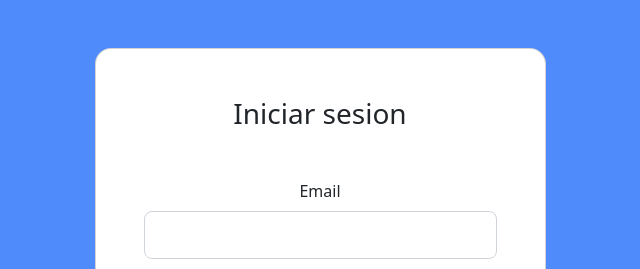
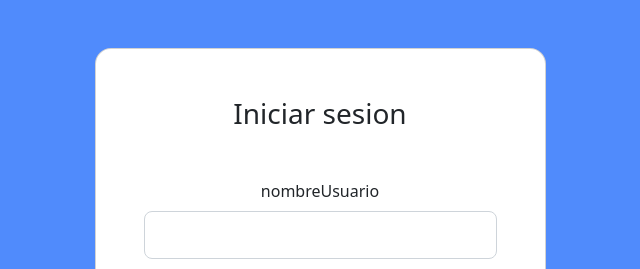
Before and after one commit to mgMarquez/portfolio-FrontEnd, an Angular app: page /login in a window 1280 px wide. Shown: the top 269 px of the page, without its empty margins (320-960 px from the left). Built offline with nearby package versions, Linux system fonts and the light colour scheme.

Commit message:
login portfolio

```diff
--- a/src/app/components/login/login.component.html
+++ b/src/app/components/login/login.component.html
@@ -8,20 +8,23 @@
               <h3 class="mb-5">Iniciar sesion</h3>
 
               <div class="form-outline mb-4">
-                <label class="form-label" for="typeEmailX-2">Email</label>
+                <label class="form-label" for="typeEmailX-2">nombreUsuario</label>
                 <input
                   type="email"
                   id="typeEmailX-2"
                   class="form-control form-control-lg"
-                  formControlName="email"
-                  [ngClass]="{'is-invalid':Email?.errors && Email?.touched, 'is-valid': !Email?.errors && Email?.touched}"
+                  formControlName="nombreUsuario"
+                  [ngClass]="{
+                    'is-invalid': NombreUsuario?.errors && NombreUsuario?.touched,
+                    'is-valid': !NombreUsuario?.errors && NombreUsuario?.touched
+                  }"
                 />
-                <div *ngIf="Email?.errors && Email?.touched">
-                  <p *ngIf="Email?.hasError('required')" class="text-danger">
-                    El email es requerido.
+                <div *ngIf="NombreUsuario?.errors && NombreUsuario?.touched">
+                  <p *ngIf="NombreUsuario?.hasError('required')" class="text-danger">
+                    El nombreUsuario es requerido.
                   </p>
-                  <p *ngIf="Email?.hasError('email')" class="text-danger">
-                    El formato del email debe ser válido.
+                  <p *ngIf="NombreUsuario?.hasError('nombreUsuario')" class="text-danger">
+                    El formato del nombreUsuario debe ser válido.
                   </p>
                 </div>
               </div>
@@ -35,14 +38,19 @@
                   id="typePasswordX-2"
                   class="form-control form-control-lg"
                   formControlName="password"
-                  [ngClass]="{'is-invalid': Password?.errors && Password?.touched,
-                      'is-valid': !Password?.errors && Password?.touched}"
+                  [ngClass]="{
+                    'is-invalid': Password?.errors && Password?.touched,
+                    'is-valid': !Password?.errors && Password?.touched
+                  }"
                 />
                 <div *ngIf="Password?.errors && Password?.touched">
                   <p *ngIf="Password?.hasError('required')" class="text-danger">
                     La contraseña es requerida.
                   </p>
-                  <p *ngIf="Password?.hasError('minlength')" class="text-danger">
+                  <p
+                    *ngIf="Password?.hasError('minlength')"
+                    class="text-danger"
+                  >
                     La contraseña debe ser de 8 o más caracteres.
                   </p>
                 </div>
--- a/src/app/components/login/login.component.ts
+++ b/src/app/components/login/login.component.ts
@@ -16,15 +16,8 @@ export class LoginComponent implements OnInit {
               private ruta:Router) {
     this.form = this.formBuilder.group(
         {
-          email:['', [Validators.required, Validators.email]],
-          password:['', [Validators.required, Validators.minLength(8)]],
-          deviceInfo:this.formBuilder.group(
-            {
-              deviceId: [""],
-              deviceType: ["DEVICE_TYPE_ANDROID"],
-              noteificationToken:[""]
-            }
-          )
+          nombreUsuario:['', [Validators.required, Validators.minLength(3)]],
+          password:['', [Validators.required, Validators.minLength(3)]]
         }
       )
   }
@@ -32,8 +25,8 @@ export class LoginComponent implements OnInit {
   ngOnInit(): void {
   }
 
-  get Email() {
-    return this.form.get('email');
+  get NombreUsuario() {
+    return this.form.get('nombreUsuario');
   }
 
   get Password() {
--- a/src/app/services/auth.service.ts
+++ b/src/app/services/auth.service.ts
@@ -7,7 +7,7 @@ import { BehaviorSubject, map, Observable } from 'rxjs';
   providedIn: 'root'
 })
 export class AuthService {
-  url ='http://localhost:3000/api/auth/login';
+  url ='https://portfolio-mgmarquez.koyeb.app/auth/login';
   currentUserSubject: BehaviorSubject<any>;
 
   constructor(private http:HttpClient) {
@@ -18,7 +18,6 @@ export class AuthService {
   IniciarSesion(credenciales:any): Observable<any> {
     return this.http.post(this.url, credenciales).pipe(map(data => {
       sessionStorage.setItem('currentUser', JSON.stringify(data));
-
       return data;
     }))
   }
--- a/src/app/services/portfolio.service.ts
+++ b/src/app/services/portfolio.service.ts
@@ -6,10 +6,10 @@ import { Observable } from 'rxjs';
   providedIn: 'root'
 })
 export class PortfolioService {
-
+  url:string = "https://portfolio-mgmarquez.koyeb.app/api";
   constructor(private http:HttpClient) { }
 
   obtenerDatos() : Observable<any>{
-    return this.http.get('./assets/data/data.json');
+    return this.http.get(this.url+"/portfolio");
   }
 }
```
